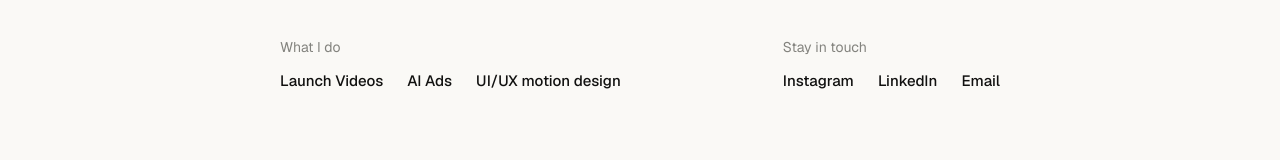
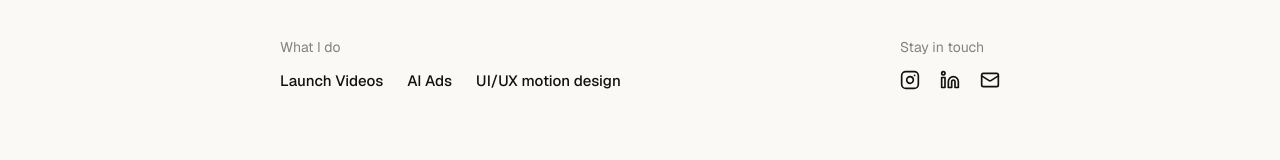
Before and after one commit to VEO-5/video_developer, a Next.js app: page / in a window 1280 px wide. Shown: the part 471-631 px from the top of the page. Built offline with nearby package versions, Linux system fonts and the light colour scheme.

Commit message:
Social icons for Stay in touch links

```diff
--- a/app/layout.tsx
+++ b/app/layout.tsx
@@ -13,7 +13,7 @@ const geistMono = Geist_Mono({
 });
 
 export const metadata: Metadata = {
-  title: "Emmanuel E. — Motion Designer & Video Creator",
+  title: "Emmanuel Eromosele. — Motion Designer & Video Creator",
   description:
     "Motion Designer & Video Creator for startups in SaaS, Tech, AI & Web3. Previously Creative Director & Video Editor at YouTube.",
 };
--- a/components/Hero.tsx
+++ b/components/Hero.tsx
@@ -2,6 +2,61 @@ import Image from "next/image";
 import BookCallButton from "@/components/BookCallButton";
 import FollowButton from "@/components/FollowButton";
 import { profile } from "@/data/content";
+
+function SocialIcon({ label }: { label: string }) {
+  const common = "h-5 w-5";
+  if (label === "Instagram") {
+    return (
+      <svg
+        viewBox="0 0 24 24"
+        fill="none"
+        stroke="currentColor"
+        strokeWidth="2"
+        strokeLinecap="round"
+        strokeLinejoin="round"
+        className={common}
+        aria-hidden="true"
+      >
+        <rect width="20" height="20" x="2" y="2" rx="5" ry="5" />
+        <path d="M16 11.37A4 4 0 1 1 12.63 8 4 4 0 0 1 16 11.37z" />
+        <line x1="17.5" x2="17.51" y1="6.5" y2="6.5" />
+      </svg>
+    );
+  }
+  if (label === "LinkedIn") {
+    return (
+      <svg
+        viewBox="0 0 24 24"
+        fill="none"
+        stroke="currentColor"
+        strokeWidth="2"
+        strokeLinecap="round"
+        strokeLinejoin="round"
+        className={common}
+        aria-hidden="true"
+      >
+        <path d="M16 8a6 6 0 0 1 6 6v7h-4v-7a2 2 0 0 0-2-2 2 2 0 0 0-2 2v7h-4v-7a6 6 0 0 1 6-6z" />
+        <rect width="4" height="12" x="2" y="9" />
+        <circle cx="4" cy="4" r="2" />
+      </svg>
+    );
+  }
+  return (
+    <svg
+      viewBox="0 0 24 24"
+      fill="none"
+      stroke="currentColor"
+      strokeWidth="2"
+      strokeLinecap="round"
+      strokeLinejoin="round"
+      className={common}
+      aria-hidden="true"
+    >
+      <rect width="20" height="16" x="2" y="4" rx="2" />
+      <path d="m22 7-8.97 5.7a1.94 1.94 0 0 1-2.06 0L2 7" />
+    </svg>
+  );
+}
 
 export default function Hero() {
   return (
@@ -73,11 +128,12 @@ export default function Hero() {
             <h2 className="text-[14px] font-normal text-muted">
               Stay in touch
             </h2>
-            <ul className="mt-3 flex flex-wrap gap-x-6 gap-y-2 text-[15px] font-medium">
+            <ul className="mt-3 flex flex-wrap items-center gap-x-5 gap-y-2">
               {profile.socials.map((social) => (
                 <li key={social.label}>
                   <a
                     href={social.href}
+                    aria-label={social.label}
                     target={
                       social.href.startsWith("http") ? "_blank" : undefined
                     }
@@ -86,9 +142,9 @@ export default function Hero() {
                         ? "noopener noreferrer"
                         : undefined
                     }
-                    className="transition-colors hover:text-[#4b1fff]"
+                    className="text-ink transition-colors hover:text-[#4b1fff]"
                   >
-                    {social.label}
+                    <SocialIcon label={social.label} />
                   </a>
                 </li>
               ))}
```
